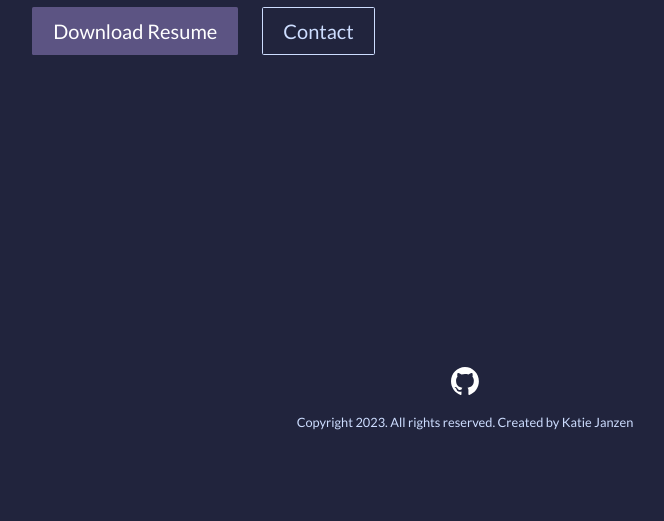
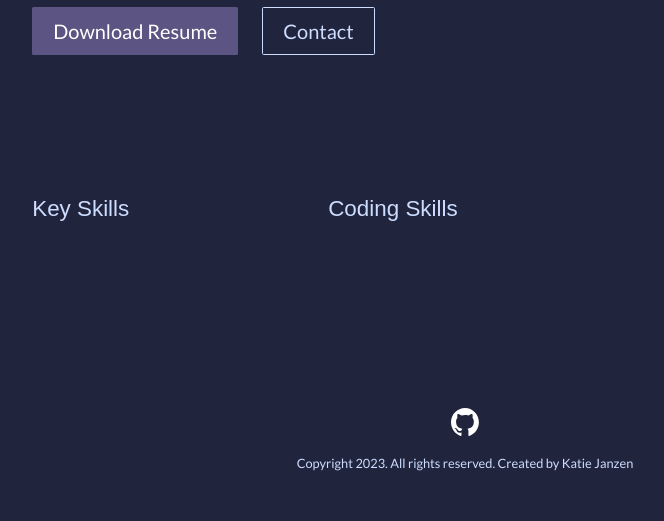
Before and after one commit to ImpendingKataclysm/personal_portfolio_site, a Django app: page / in a window 1280 px wide. Shown: the part 320-841 px from the top of the page, without its empty margins (175-839 px from the left). Before the commit the page ends 750 px from the top, so only its background shows below. Run offline with Django 4.2, Linux system fonts and the light colour scheme; data that the repository does not hold is empty; some libraries are stand-ins or nearby versions; some web fonts are replaced.

Commit message:
Display skills from the database on the home page

```diff
--- a/main_site/static/css/style.css
+++ b/main_site/static/css/style.css
@@ -43,6 +43,13 @@ ul {
     line-height: normal;
     font-family: var(--titleFont);
     font-weight: var(--bold);
+}
+
+.smTitle {
+    font-size: 1.4rem;
+    line-height: normal;
+    font-family: var(--titleFont);
+    font-weight: var(--regular);
 }
 
 /* Links and Buttons */
@@ -129,6 +136,12 @@ a, .btn {
 
 /* Home Page */
 
+/* Sections */
+
+.sectionSpace {
+    padding: 7rem 0;
+}
+
 /* Banner Section */
 
 .bannerSection {
@@ -156,6 +169,26 @@ a, .btn {
     padding-top: 0.9rem;
 }
 
+/* Skills Section */
+
+.keySkillCol {
+    width: 17rem;
+}
+
+.keySkillCard {
+    display: flex;
+    gap: 0.5rem;
+}
+
+.keySkillCard + .keySkillCard {
+    padding-top: 1.5rem;
+}
+
+.ksText {
+    display: block;
+    padding-top: 0.7rem;
+}
+
 /* For larger screens */
 
 @media screen and (min-width: 992px) {
@@ -179,6 +212,10 @@ a, .btn {
         padding: 1.8rem;
     }
 
+    .sectionSpace {
+        padding: 4rem;
+    }
+
     .bannerSection {
         padding: 9.3rem 0 3.6rem;
     }
@@ -198,6 +235,10 @@ a, .btn {
         font-size: 2rem;
     }
 
+    .smTitle {
+        font-size: 1.2rem;
+    }
+
     .bannerUserImg {
         margin-left: 1.25rem;
         width: 13rem;
@@ -206,6 +247,14 @@ a, .btn {
 
     .bannerBtnCol {
         padding-top: 0.6rem;
+    }
+
+    .keySkillCol {
+        width: 14rem;
+    }
+
+    .keySkillCard + .keySkillCard {
+        padding-top: 1.2rem;
     }
 }
 
@@ -229,6 +278,10 @@ a, .btn {
         font-size: 0.7rem;
     }
 
+    .sectionSpace {
+        padding: 3.5rem;
+    }
+
     .bannerSection {
         padding: 7.5rem 0 3.1rem;
     }
@@ -249,4 +302,8 @@ a, .btn {
     .xlTitle {
         font-size: 1.5rem;
     }
+
+    .sectionSpace {
+        padding: 2.5rem;
+    }
 }
--- a/main_site/templates/index.html
+++ b/main_site/templates/index.html
@@ -4,6 +4,7 @@
 {% block title %}Home{% endblock %}
 
 {% block content %}
+    <!-- User Information -->
     <section>
         <div class="bannerSection">
         <div class="container">
@@ -50,4 +51,44 @@
         </div>
     </div>
     </section>
+
+    <!-- Skills Section -->
+    <section>
+        <div class="sectionSpace pt-0">
+            <div class="container">
+                <div class="row">
+                    <div class="col-md-auto">
+                        <div class="keySkillCol">
+                            <h4 class="smTitle pb-3">Key Skills</h4>
+                            {% for skill in skills %}
+                                {% if skill.is_key %}
+                                    <div class="keySkillCard">
+                                        <div class="ksIconCol">
+                                            <img src="{{ skill.image.url }}" alt="..." />
+                                        </div>
+                                        <span class="ksText">{{ skill.name }}</span>
+                                    </div>
+                                {% endif %}
+                            {% endfor %}
+                        </div>
+                    </div>
+                    <div class="col-md">
+                        <div class="keySkillCol">
+                            <h4 class="smTitle pb-3">Coding Skills</h4>
+                            {% for skill in skills %}
+                                {% if not skill.is_key %}
+                                    <div class="keySkillCard">
+                                        <div class="ksIconCol">
+                                            <img src="{{ skill.image.url }}" alt="..." />
+                                        </div>
+                                        <span class="ksText">{{ skill.name }}</span>
+                                    </div>
+                                {% endif %}
+                            {% endfor %}
+                        </div>
+                    </div>
+                </div>
+            </div>
+        </div>
+    </section>
 {% endblock %}
--- a/main_site/views.py
+++ b/main_site/views.py
@@ -1,5 +1,6 @@
 from django.shortcuts import render
 from django.views import generic
+from . import models
 
 
 class HomeView(generic.TemplateView):
@@ -8,6 +9,14 @@ class HomeView(generic.TemplateView):
     """
     template_name = 'index.html'
 
+    def get_context_data(self, **kwargs):
+        context = super().get_context_data(**kwargs)
+        skills = models.Skill.objects.all()
+
+        context['skills'] = skills
+
+        return context
+
 
 class ContactView(generic.TemplateView):
     template_name = 'contact.html'
```
